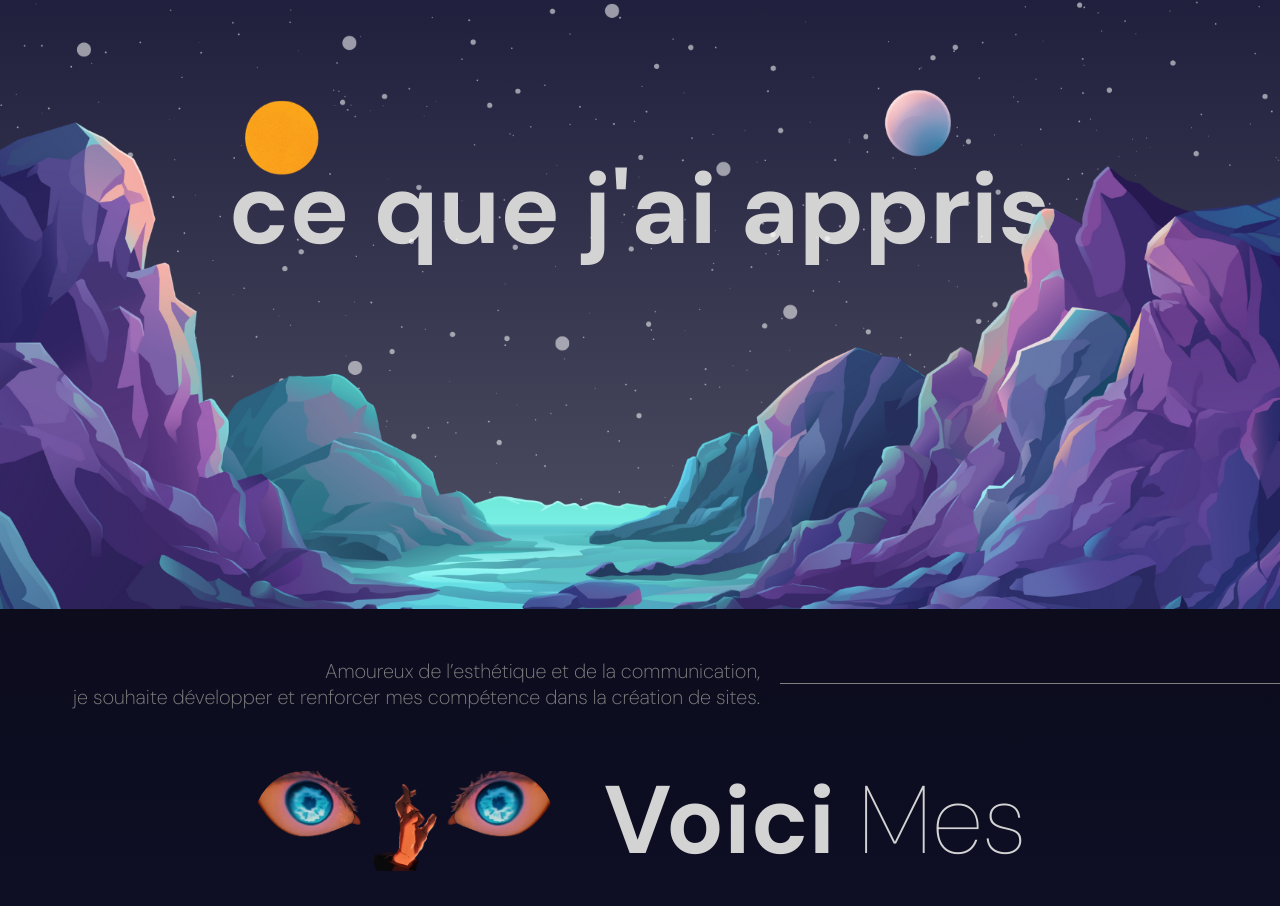
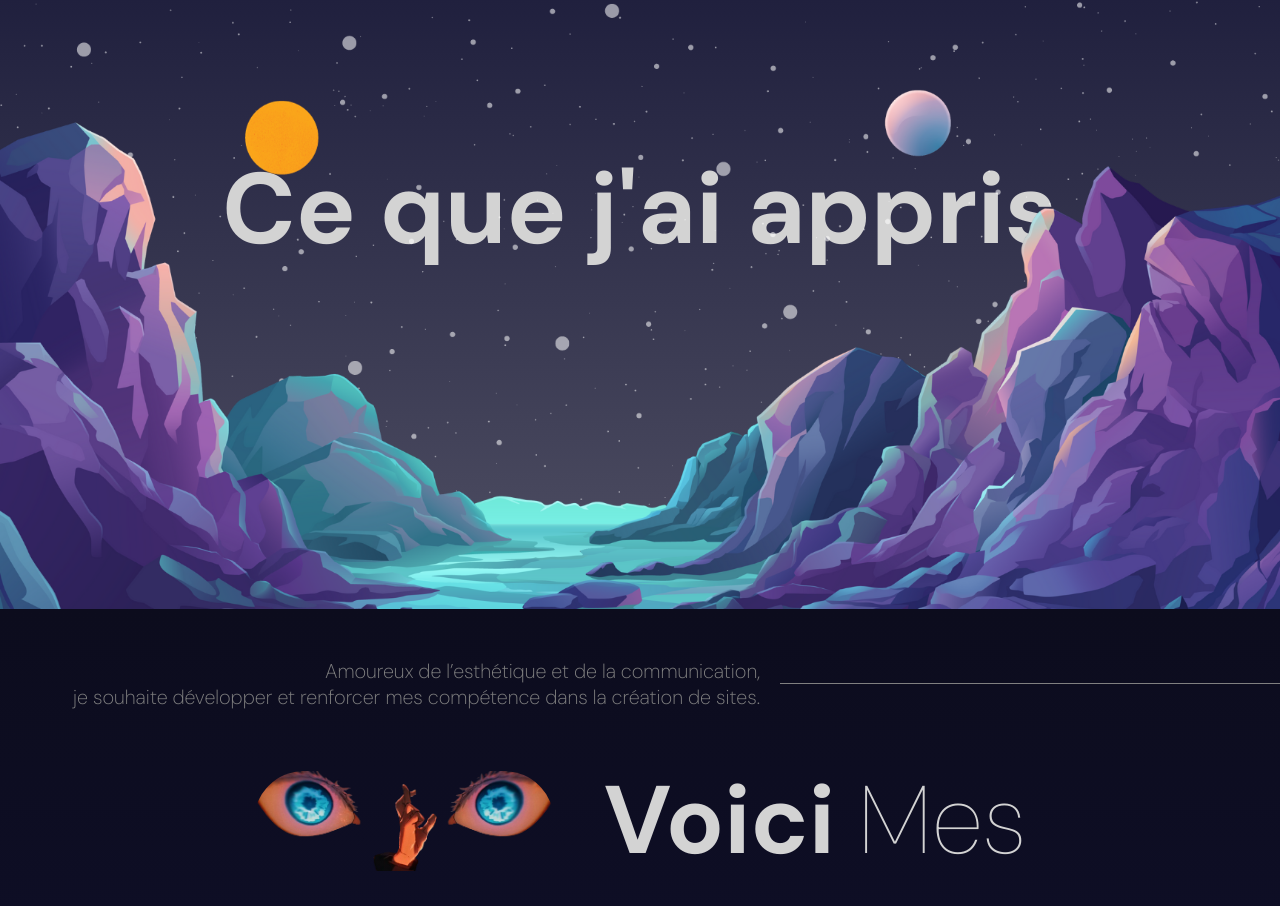
Before and after one commit to soilihilaydi/Portfolio, a React (Vite) app: page / in a window 1280 px wide. Shown: the part 991-1897 px from the top of the page. Built offline with nearby package versions, Linux system fonts and the light colour scheme.

Commit message:
mise a niveaux

```diff
--- a/src/components/parallax/Parallax.jsx
+++ b/src/components/parallax/Parallax.jsx
@@ -26,7 +26,8 @@ const Parallax = ({type}) => {
           ? "linear-gradient(180deg, #111132, #0c0c1d)"
           : "linear-gradient(180deg, #111132, #505064)",
     }}>
-      <motion.h1  style={{ y: yText }}>{type=="A propos" ? "ce que j'ai appris": "Ce que J'ai Fait"}</motion.h1>
+      <motion.h1  style={{ y: yText }}>{type=="A propos" ? "Ce que j'ai appris": "Ce que J'ai Fait"}</motion.h1>
+
       <motion.div className="mountains"></motion.div>
       <motion.div
         className="planets"
```
